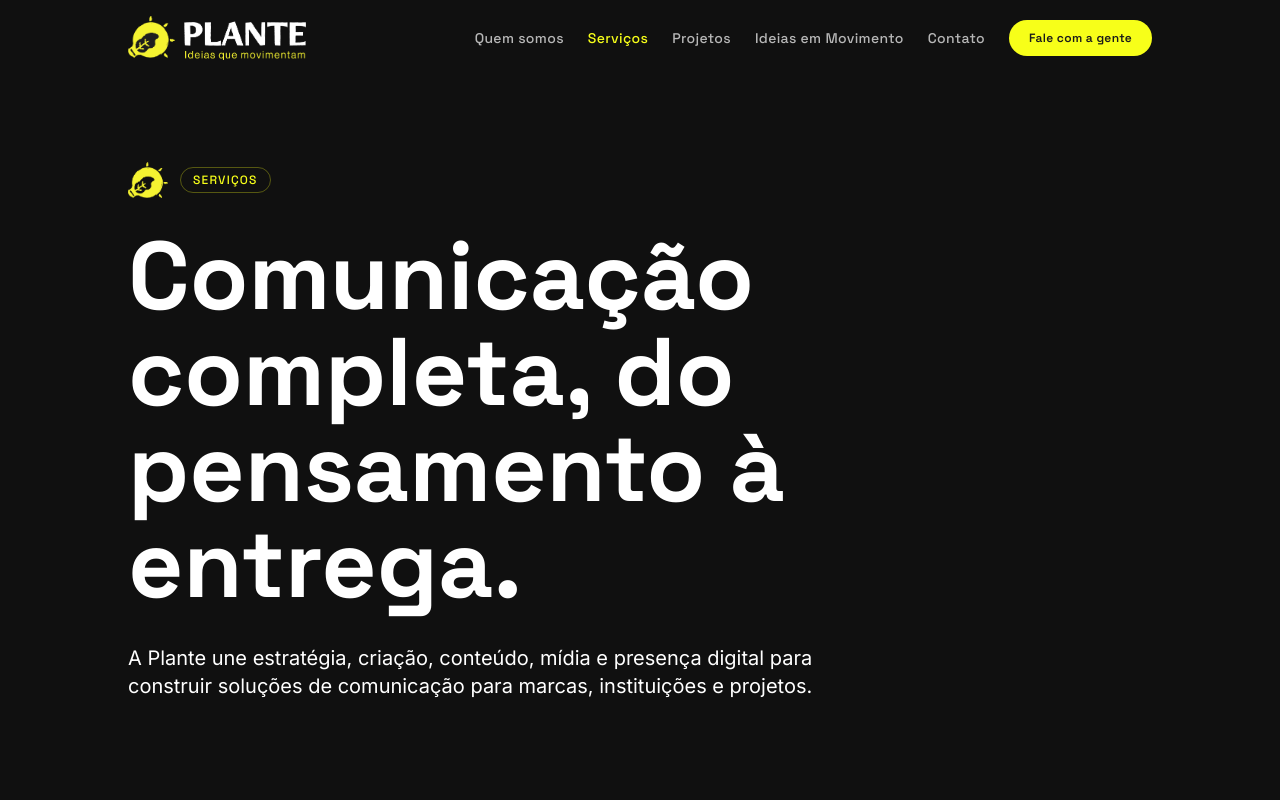
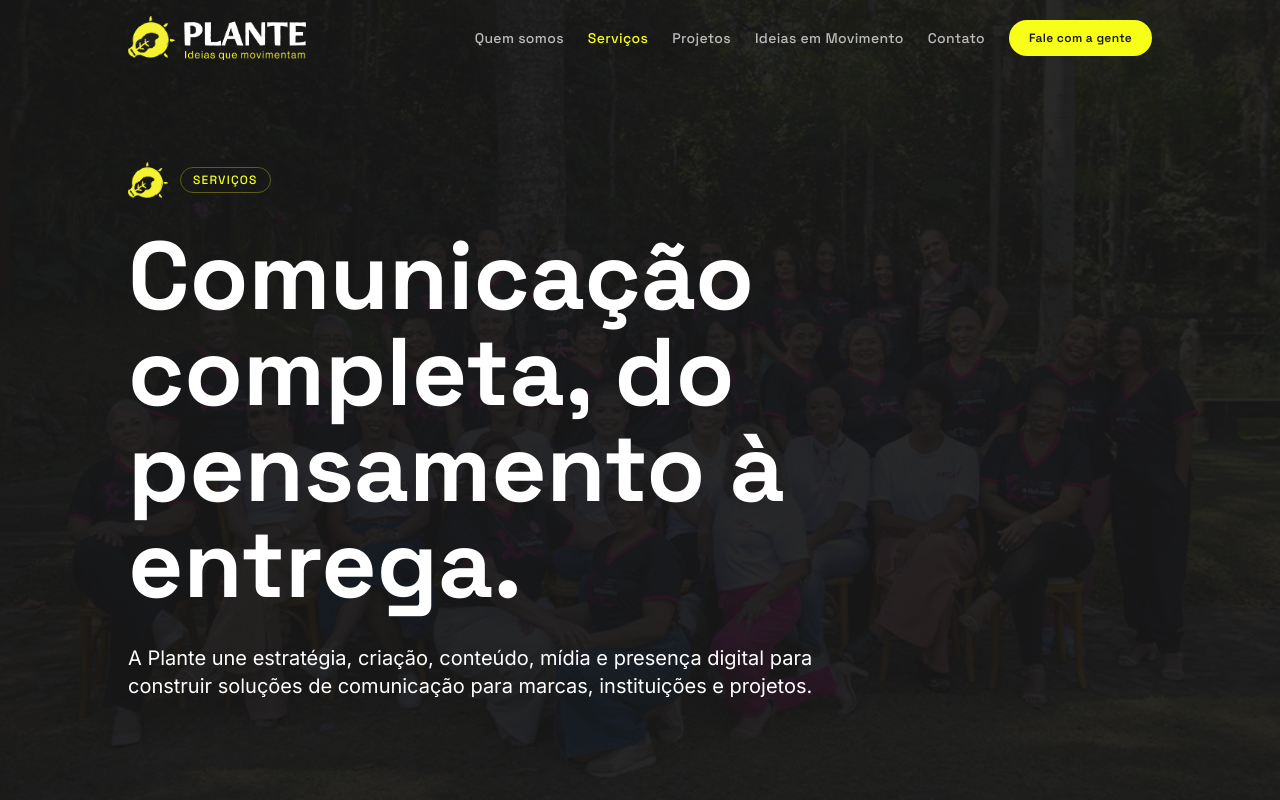
Before and after one commit to eduardomatheusb-ui/site-plante-comunicacao, a React (Vite) app: page / in a window 1280 px wide. Both pictures are taken after a click on the button "Ver todos os serviços". Shown: the top 800 px of the page. Built offline with nearby package versions, Linux system fonts and the light colour scheme.

Commit message:
Adiciona foto de fundo em servicos

```diff
--- a/src/components/PageHero.jsx
+++ b/src/components/PageHero.jsx
@@ -3,10 +3,21 @@ import { ArrowRight } from 'lucide-react'
 import LogoMark from './LogoMark'
 import { navigateTo } from '../lib/navigation'
 
-export default function PageHero({ eyebrow, title, subtitle, ctaLabel, ctaHref }) {
+export default function PageHero({ eyebrow, title, subtitle, ctaLabel, ctaHref, backgroundImage }) {
   return (
     <section className="relative overflow-hidden bg-petrol pt-32 pb-20 md:pt-40 md:pb-28">
       <div className="absolute inset-0 pointer-events-none">
+        {backgroundImage && (
+          <>
+            <img
+              src={backgroundImage}
+              alt=""
+              className="absolute inset-0 h-full w-full object-cover opacity-25"
+              aria-hidden="true"
+            />
+            <div className="absolute inset-0 bg-grafite/70" />
+          </>
+        )}
         <div className="absolute bottom-0 left-0 right-0 h-px bg-white/10" />
       </div>
 
--- a/src/pages/ServicosPage.jsx
+++ b/src/pages/ServicosPage.jsx
@@ -9,6 +9,7 @@ export default function ServicosPage() {
         eyebrow="Serviços"
         title="Comunicação completa, do pensamento à entrega."
         subtitle="A Plante une estratégia, criação, conteúdo, mídia e presença digital para construir soluções de comunicação para marcas, instituições e projetos."
+        backgroundImage="/brand/showcase/servicos-bg.jpg"
       />
 
       <section className="bg-petrol-dark py-24">
```
Also changed, not shown: public/brand/showcase/servicos-bg.jpg (added).
